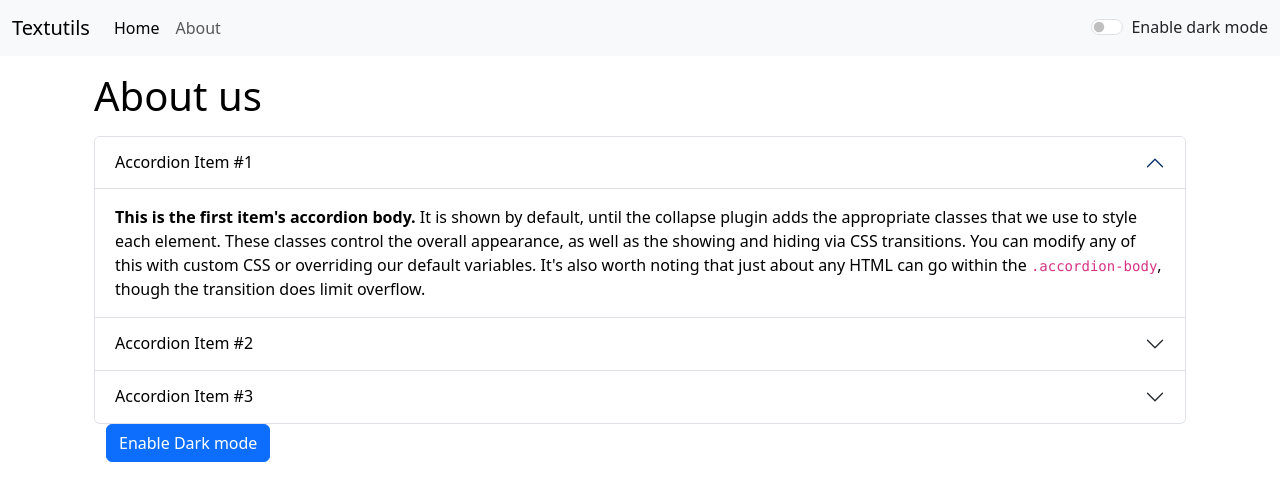
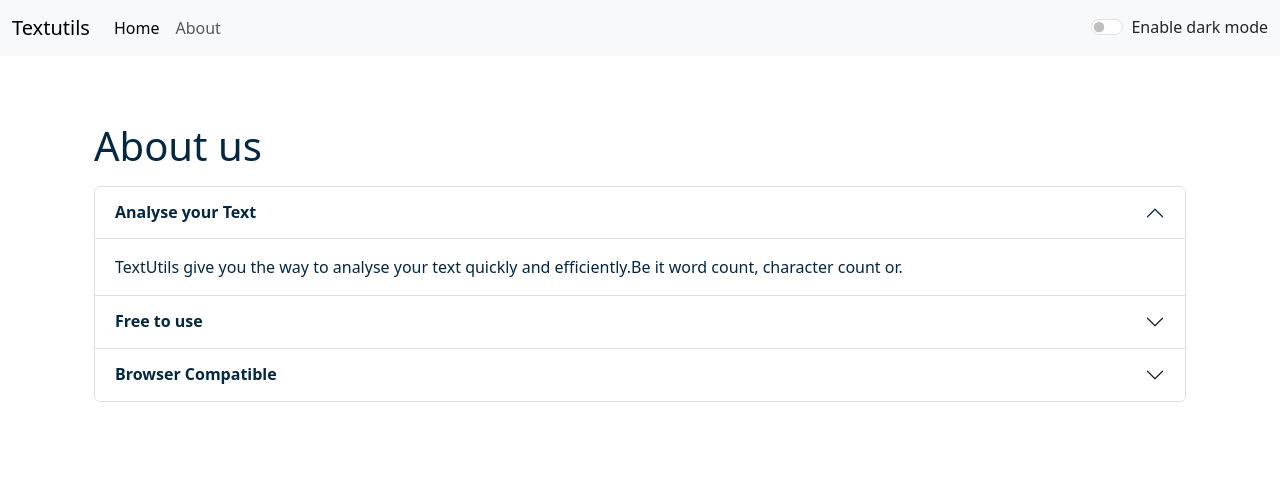
Before and after one commit to balajirongali/TextUtils-Vite-React-app, a React (Vite) app: page /about in a window 1280 px wide. Shown: the top 500 px of the page. Built offline with nearby package versions, Linux system fonts and the light colour scheme.

Commit message:
updated the features

```diff
--- a/index.html
+++ b/index.html
@@ -6,10 +6,11 @@
     <meta name="viewport" content="width=device-width, initial-scale=1.0" />
     <meta
         name="description"
-        content="TextUtils is a utility which can be used to manipulaten your text in the way you want."
+        content="TextUtils is a word counter and character counting utility which can be used to manipulaten your text in the way you want.
+        you can remove extra spaces,copy the manipulated text as well as convert your text from uppercase to lowercase and lowercase to uppercase."
     />
     <link href="https://cdn.jsdelivr.net/npm/bootstrap@5.3.3/dist/css/bootstrap.min.css" rel="stylesheet" integrity="sha384-QWTKZyjpPEjISv5WaRU9OFeRpok6YctnYmDr5pNlyT2bRjXh0JMhjY6hW+ALEwIH" crossorigin="anonymous">
-    <title>TextUtils-Home</title>
+    <title>TextUtils - word counter | character counter | lowercase to uppercase | uppercase to lowercase</title>
   </head>
   <body>
     <div id="root"></div>
--- a/src/App.jsx
+++ b/src/App.jsx
@@ -15,7 +15,7 @@
 
 
 function App() {
-  const [count, setCount] = useState(0);
+  const [count, setCount] =useState(0);
   const [mode,setMode]=useState('light');
   const [alert,setAlert]=useState(null);
 
@@ -34,13 +34,13 @@
       setMode('dark')
       document.body.style.backgroundColor='#042743';
       showAlert("Dark mode is Enabled","success");
-      document.title="TextUtils - Dark mode"
+      // document.title="TextUtils - Dark mode"
     }
     else{
       setMode('light')
       document.body.style.backgroundColor='white';
       showAlert("Light mode is Enabled","success");
-      document.title="TextUtils - Light mode"
+      // document.title="TextUtils - Light mode"
     }
   }
   return (
@@ -51,8 +51,8 @@
         <Alert alert={alert} />
         <div className="container my-3">
           <Routes>
-            <Route exact path="/about" element={<About />} />
-            <Route exact path="/" element={<TextForm showAlert={showAlert} heading="Enter the text to analyse" mode={mode} />} />
+            <Route exact path="/about" element={<About mode={mode}/>} />
+            <Route exact path="/" element={<TextForm showAlert={showAlert} heading="Trt TextUtils - word counter, character counter, remove extra spaces" mode={mode} />} />
           </Routes>
         </div>
       </Router>
--- a/src/components/About.jsx
+++ b/src/components/About.jsx
@@ -1,68 +1,69 @@
 import React, { useState } from 'react'
 
-export default function About() {
-    const [myStyle,setMyStyle]=useState({
-        color:'black',
-        backgroundColor:'white'
-    })
+export default function About(props) {
+    let myStyle={
+        color:props.mode==="dark"?"white":"#042743",
+        backgroundColor:props.mode==="dark"?'rgb(36 74 104)':"white",
+        // border:'2px solid',
+        // borderColor:props.mode==="dark"?"white":"#042743"
+    }
 
-    const [btnText,setbtnText]=useState("Enable Dark mode")
+    // const [btnText,setbtnText]=useState("Enable Dark mode")
 
-    const toggleStyle=()=>{
-        if(myStyle.color==='black'){
-            setMyStyle({color:'white',backgroundColor:'black'})
-            setbtnText("Enable Light mode")
-            border:"1px solid white"
-        }
-        else{
-            setMyStyle({color:'black',backgroundColor:'white'})
-            setbtnText("Enable dark mode")
-        }
-    }
+    // const toggleStyle=()=>{
+    //     if(myStyle.color==='black'){
+    //         setMyStyle({color:'white',backgroundColor:'black'})
+    //         setbtnText("Enable Light mode")
+    //         border:"1px solid white"
+    //     }
+    //     else{
+    //         setMyStyle({color:'black',backgroundColor:'white'})
+    //         setbtnText("Enable dark mode")
+    //     }
+    // }
   return (
-    <div className='container' style={myStyle}>
+    <div className='container' style={{color:props.mode==="dark"?"white":"#042743"}}>
         <h1 className='my-3'>About us</h1>
         <div className="accordion" id="accordionExample" style={myStyle}>
     <div className="accordion-item">
         <h2 className="accordion-header" id="headingOne">
         <button className="accordion-button" style={myStyle} type="button" data-bs-toggle="collapse" data-bs-target="#collapseOne" aria-expanded="true" aria-controls="collapseOne">
-            Accordion Item #1
+            <strong>Analyse your Text</strong>
         </button>
         </h2>
         <div id="collapseOne" className="accordion-collapse collapse show" aria-labelledby="headingOne" data-bs-parent="#accordionExample">
         <div className="accordion-body" style={myStyle}>
-            <strong>This is the first item's accordion body.</strong> It is shown by default, until the collapse plugin adds the appropriate classes that we use to style each element. These classes control the overall appearance, as well as the showing and hiding via CSS transitions. You can modify any of this with custom CSS or overriding our default variables. It's also worth noting that just about any HTML can go within the <code>.accordion-body</code>, though the transition does limit overflow.
+            TextUtils give you the way to analyse your text quickly and efficiently.Be it word count, character count or.
         </div>
         </div>
     </div>
     <div className="accordion-item" style={myStyle}>
         <h2 className="accordion-header" id="headingTwo">
         <button className="accordion-button collapsed" style={myStyle} type="button" data-bs-toggle="collapse" data-bs-target="#collapseTwo" aria-expanded="false" aria-controls="collapseTwo">
-            Accordion Item #2
+            <strong>Free to use</strong>
         </button>
         </h2>
         <div id="collapseTwo" className="accordion-collapse collapse" aria-labelledby="headingTwo" data-bs-parent="#accordionExample">
         <div className="accordion-body" style={myStyle}>
-            <strong>This is the second item's accordion body.</strong> It is hidden by default, until the collapse plugin adds the appropriate classes that we use to style each element. These classes control the overall appearance, as well as the showing and hiding via CSS transitions. You can modify any of this with custom CSS or overriding our default variables. It's also worth noting that just about any HTML can go within the <code>.accordion-body</code>, though the transition does limit overflow.
+
+            TextUtils is a free character counter tool that provides instant character count & word count statistics for a given text. TextUtils reports the number of words and characters. Thus it is suitable for writing text with word/ character limit.
         </div>
         </div>
     </div>
     <div className="accordion-item" style={myStyle}>
         <h2 className="accordion-header" id="headingThree">
         <button className="accordion-button collapsed" style={myStyle}  type="button" data-bs-toggle="collapse" data-bs-target="#collapseThree" aria-expanded="false" aria-controls="collapseThree">
-            Accordion Item #3
+            <strong>Browser Compatible</strong>
         </button>
         </h2>
         <div id="collapseThree" className="accordion-collapse collapse" aria-labelledby="headingThree" data-bs-parent="#accordionExample">
         <div className="accordion-body" style={myStyle}>
-            <strong>This is the third item's accordion body.</strong> It is hidden by default, until the collapse plugin adds the appropriate classes that we use to style each element. These classes control the overall appearance, as well as the showing and hiding via CSS transitions. You can modify any of this with custom CSS or overriding our default variables. It's also worth noting that just about any HTML can go within the <code>.accordion-body</code>, though the transition does limit overflow.
+                This word counter software works in any web browsers such as Chrome, Firefox, Internet Explorer, Safari, Opera. It suits to count characters in facebook, blog, books, excel document, pdf document, essays, etc.
         </div>
         </div>
     </div>
     </div>
-    <class className="container mt-3">
-        <button onClick={toggleStyle} type="button" class="btn btn-primary">{btnText}</button>
-    </class>
+
     </div>
   )
 }
--- a/src/components/Alert.jsx
+++ b/src/components/Alert.jsx
@@ -6,11 +6,13 @@
         return lower.charAt(0).toUpperCase()+lower.slice(1);
     }
   return (
-    props.alert && <div>
+    <div style={{height:'50px'}}>
+    {props.alert && <div>
       <div className={`alert alert-${props.alert.type} alert-dismissible fade show`} role="alert">
       <strong>{capitalize(props.alert.type)}</strong>:{props.alert.msg}
-        <button type="button" class="btn-close" data-bs-dismiss="alert" aria-label="Close"></button>
+        <button type="button" className="btn-close" data-bs-dismiss="alert" aria-label="Close"></button>
     </div>
+    </div>}
     </div>
   )
 }
--- a/src/components/TextForm.jsx
+++ b/src/components/TextForm.jsx
@@ -21,6 +21,7 @@
     let newText = document.getElementById("myBox");
     newText.select();
     navigator.clipboard.writeText(newText.value);
+    document.getSelection().removeAllRanges();
     props.showAlert("Text copied successfully!","success");
   }
 
@@ -50,25 +51,25 @@
   return (
     <>
     <div className='container' style={{color:props.mode==='dark'?'white':'#042743'}}>
-      <h1>{props.heading}</h1>
+      <h1 className='mb-3'>{props.heading}</h1>
       <div className="mb-3">
 
-          <textarea className="form-control" value={text} onChange={handleOnChange} style={{backgroundColor:props.mode==='dark'?'grey':'white',color:props.mode==='dark'?'white':'#042743'}} id="myBox" rows="8"></textarea>
+          <textarea className="form-control" value={text} onChange={handleOnChange} style={{backgroundColor:props.mode==='dark'?'#13466e':'white',color:props.mode==='dark'?'white':'#042743'}} id="myBox" rows="8"></textarea>
       </div>
-      <button className="btn btn-primary mx-3" onClick={handleUpperClick}>Convert to upperCase</button>
-      <button className="btn btn-primary mx-3" onClick={handleLowerClick}>Convert to lowerCase</button>
-      <button className="btn btn-primary mx-3" onClick={handleEmailClick}>Extract Email</button>
-      <button className="btn btn-primary mx-3" onClick={handleCopyClick}>Copy Text</button>
-      <button className="btn btn-primary mx-3" onClick={handleExtraSpace}>Remove Extra Spaces</button>
-      <button className="btn btn-primary mx-3" onClick={handleClearClick}>Clear</button>
+      <button disabled={text.length===0} className="btn btn-primary mx-3 my-1" onClick={handleUpperClick}>Convert to upperCase</button>
+      <button disabled={text.length===0} className="btn btn-primary mx-3 my-1" onClick={handleLowerClick}>Convert to lowerCase</button>
+      <button disabled={text.length===0} className="btn btn-primary mx-3 my-1" onClick={handleEmailClick}>Extract Email</button>
+      <button disabled={text.length===0} className="btn btn-primary mx-3 my-1" onClick={handleCopyClick}>Copy Text</button>
+      <button disabled={text.length===0} className="btn btn-primary mx-3 my-1" onClick={handleExtraSpace}>Remove Extra Spaces</button>
+      <button disabled={text.length===0} className="btn btn-primary mx-3 my-1" onClick={handleClearClick}>Clear</button>
     </div>
     <div className="container mx-3" style={{color:props.mode==='dark'?'white':'#042743'}}>
       <h2>Your text summary</h2>
       <p>{text.trim().split(/\s+/).filter((word) => word !== "").length} words and {text.length} characters</p>
 
-      <p>{0.008 * text.split(" ").length} Minutes to Read</p>
+      <p>{0.008 * text.split(" ").filter((element=>{return element.length!=0})).length} Minutes to Read</p>
       <h2>Preview</h2>
-      <p>{text.length>0?text:"Enter something in the text box above"}</p>
+      <p>{text.length>0?text:"Nothing to preview!!"}</p>
     </div>
     </>
   )
```
